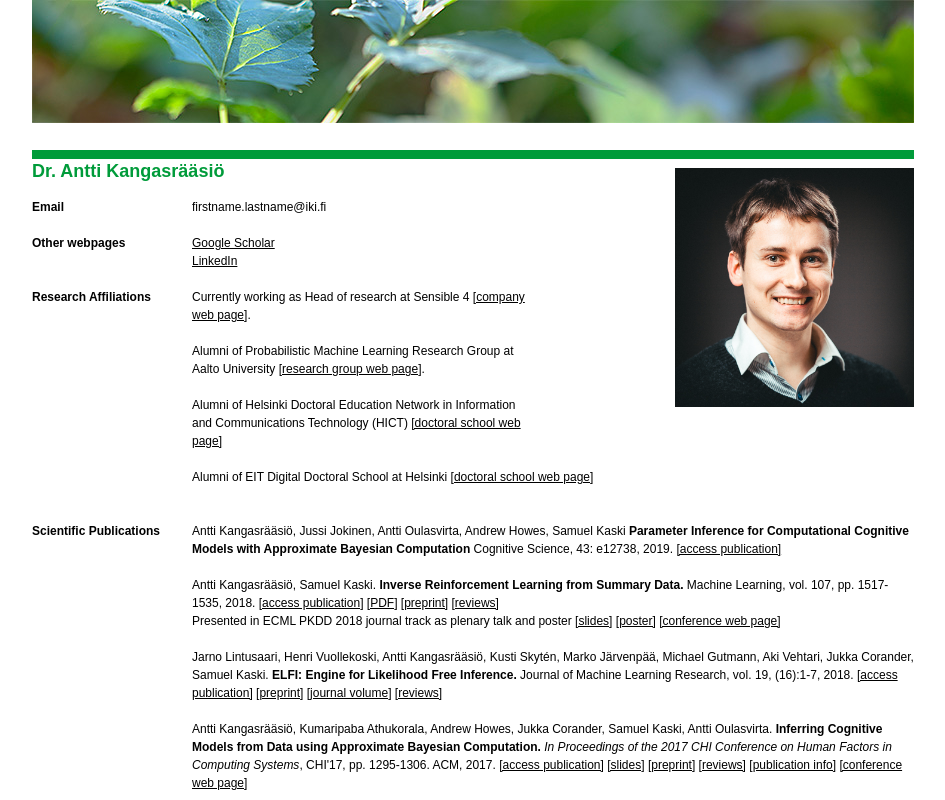
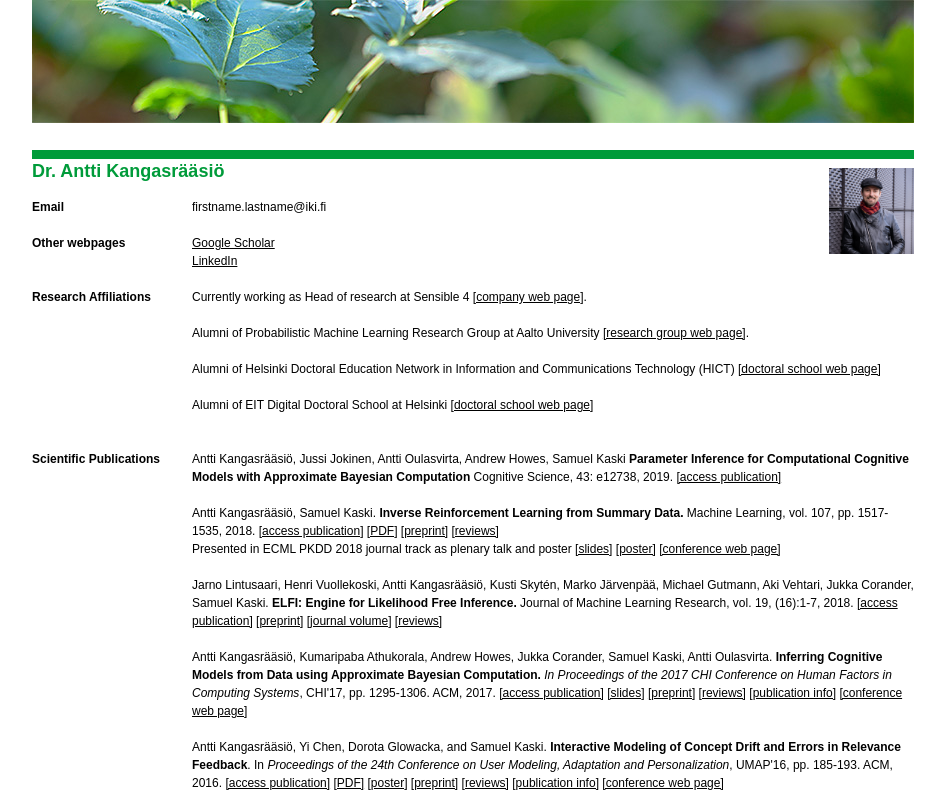
Before and after one commit to akangasr/akangasr.github.io, a plain HTML site: page index.html in a window 1280 px wide. Shown: the top 800 px of the page, without its empty margins (167-1112 px from the left). Drawn offline with Linux system fonts and the light colour scheme.

Commit message:
Update index.html

```diff
--- a/index.html
+++ b/index.html
@@ -23,7 +23,7 @@
 
 <div class="aside">
 <div class="align-right aside-picture-area">
-<img class="aside-picture" width="70%" height="70%" src="akangasr3.jpg" alt="Antti Kangasrääsiö" >
+<img class="aside-picture" width="25%" height="25%" src="antti.png" alt="Antti Kangasrääsiö" >
 </div>
 </div> <!-- /.aside -->
 
```
